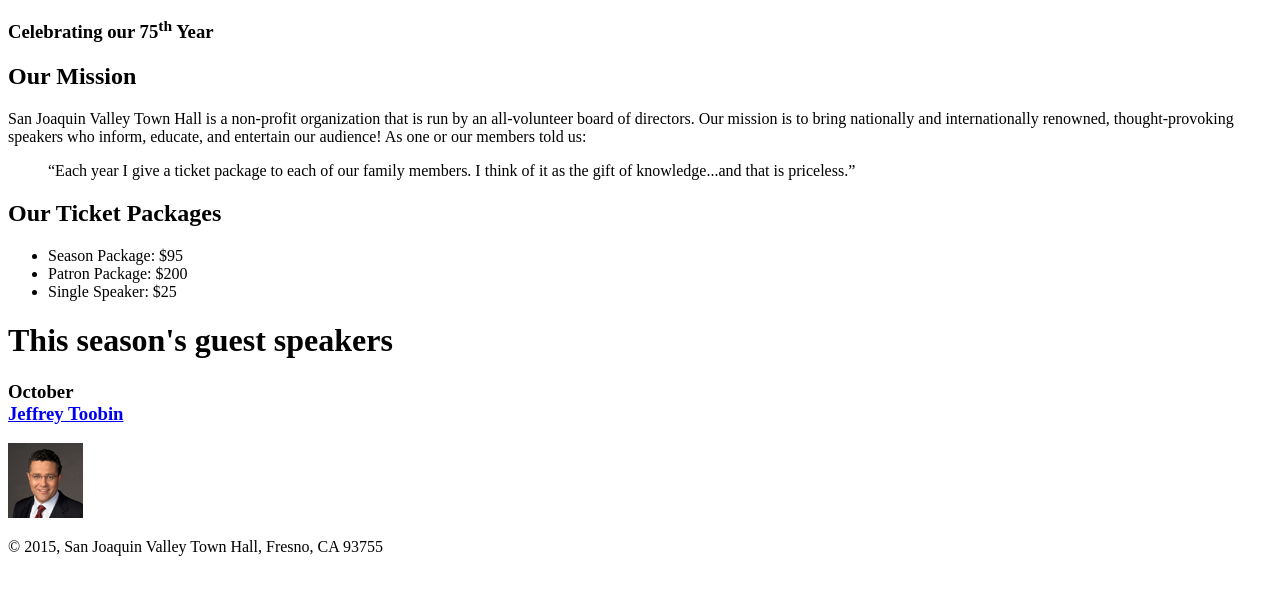
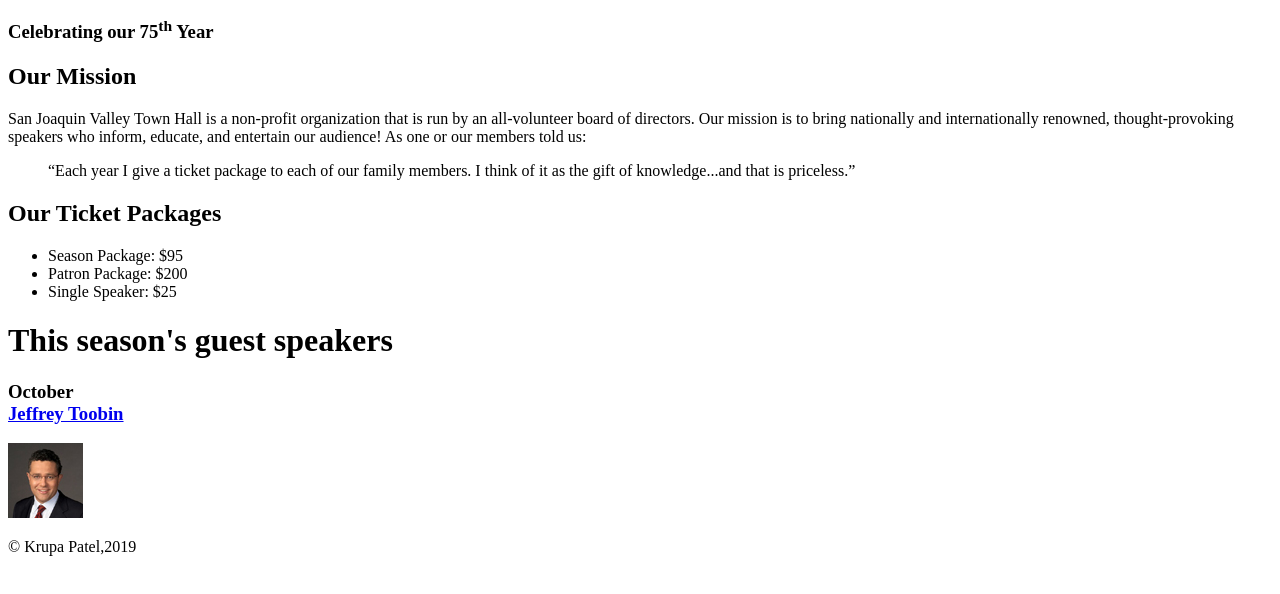
Before and after one commit to kp764/A08, a plain HTML site: page index.html in a window 1280 px wide. Shown: the part 142-736 px from the top of the page. Drawn offline with Linux system fonts and the light colour scheme.

Commit message:
Update index.html

```diff
--- a/index.html
+++ b/index.html
@@ -36,7 +36,7 @@
 
 	</main>
 	<footer>
-		<p>&copy; 2015, San Joaquin Valley Town Hall, Fresno, CA 93755</p>
+		<p>&copy; Krupa Patel,2019 </p>
 	</footer>
 </body>
 </html>
```
